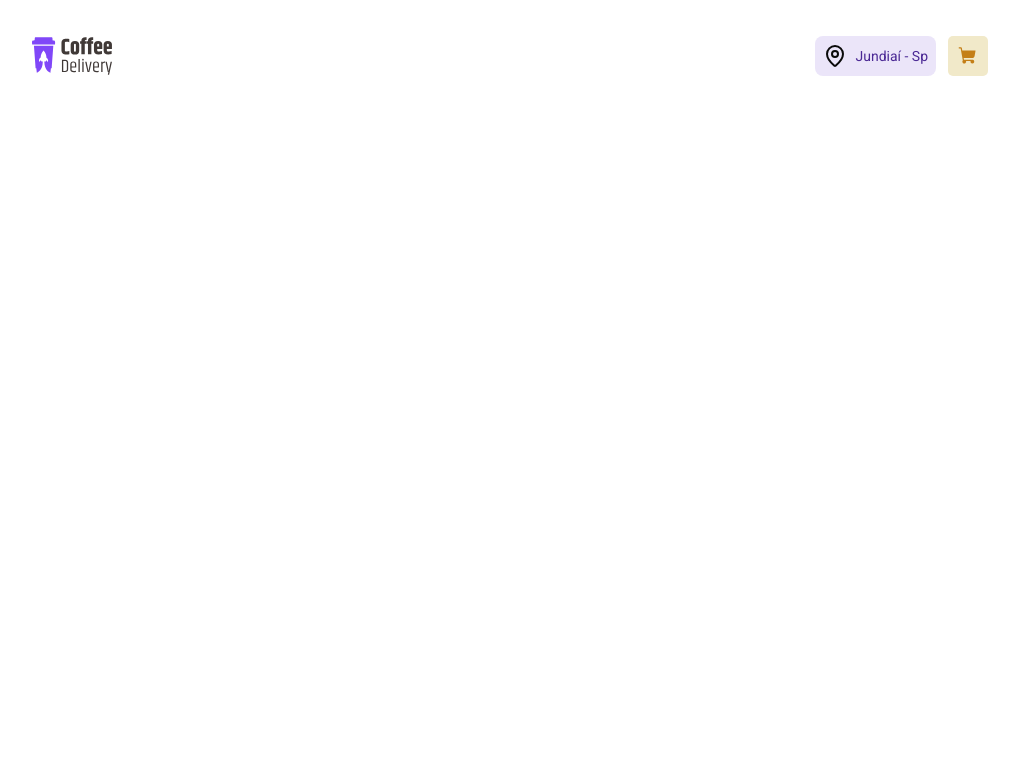
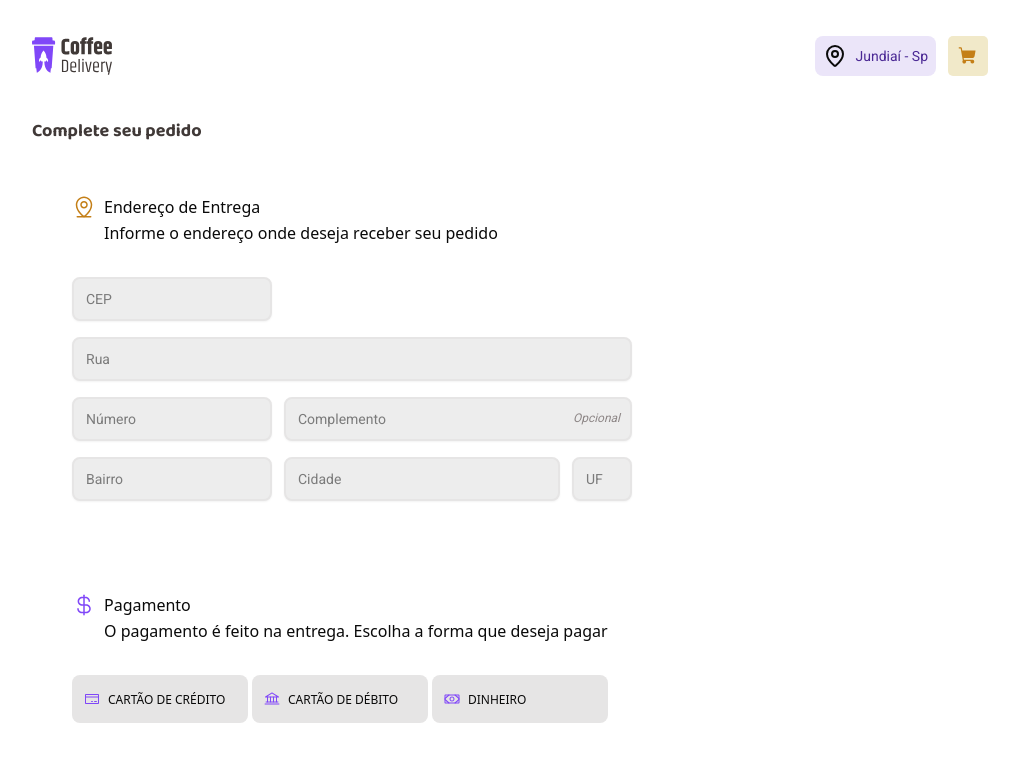
Before and after one commit to Amandalfs/Coffee-Delivery, a Next.js app: page /checkout in a window 1280 px wide. Shown: the top 762 px of the page, without its empty margins (128-1147 px from the left). Built offline with nearby package versions, Linux system fonts and the light colour scheme.

Commit message:
feat: create form delivery address and methodpayment

```diff
--- a/app/checkout/page.tsx
+++ b/app/checkout/page.tsx
@@ -1,7 +1,10 @@
+import { FormOrder } from "@/components/FormOrder/FormOrder";
+
 export default function Checkout() {
   return (
-   <>
+   <div className="flex gap-8">
+     <FormOrder />
 
-   </>
+   </div>
   );
 }
--- /dev/null
+++ b/components/FormOrder/FormOrder.tsx
@@ -0,0 +1,42 @@
+import { FormMethodPayment } from "../FormMethodPayment/FormMethodPayment";
+import CurrrentIcon from "../Icons/CurrentIcon";
+import MapPinLineIcon from "../Icons/MapPinLineIcon";
+import { InputText } from "../InputText/InputText";
+
+export function FormOrder() {
+    return <div className="flex flex-col gap-3 w-140">
+        <h1 className="text-base-subtitle font-title font-bold leading-tight text-size-title-XS">Complete seu pedido</h1>
+        <div className="flex flex-col mx-10 my-10 gap-8 w-full ">
+            <div className="flex gap-2">
+                <MapPinLineIcon className="size-6 fill-product-yellow-dark" />
+                <div className="flex flex-col gap-0.5">
+                    <h2>Endereço de Entrega</h2>
+                    <p>Informe o endereço onde deseja receber seu pedido</p>
+                </div>
+            </div>
+            <form className="flex flex-col gap-4 ">
+                <InputText placeholder="CEP" className="w-50" />
+                <InputText placeholder="Rua" className="w-140" />
+                <div className="flex justify-evenly gap-3">
+                    <InputText placeholder="Número" className="w-50" />
+                    <InputText placeholder="Complemento" className="w-87" isOptional />
+                </div>
+                <div className="flex justify-between gap-3">
+                    <InputText placeholder="Bairro" className="w-50" />
+                    <InputText placeholder="Cidade" className="w-69" />
+                    <InputText placeholder="UF" className="w-15 pr-0" />
+                </div>
+            </form>
+        </div>
+        <div className="flex flex-col mx-10 my-10 gap-8 w-full">
+            <div className="flex gap-2">
+                <CurrrentIcon className="size-6 fill-product-purple" />
+                <div className="flex flex-col gap-0.5">
+                    <h2>Pagamento</h2>
+                    <p>O pagamento é feito na entrega. Escolha a forma que deseja pagar</p>
+                </div>
+            </div>
+            <FormMethodPayment />
+        </div>
+    </div>;
+}
--- a/components/Icons/CurrentIcon.tsx
+++ b/components/Icons/CurrentIcon.tsx
@@ -1,20 +1,27 @@
 import * as React from "react"
 import { SVGProps } from "react"
 
-const CurrrentIcon = (props: SVGProps<SVGSVGElement>) => (
-  <svg xmlns="http://www.w3.org/2000/svg" fill="none" {...props}>
+const CurrentIcon = (props: SVGProps<SVGSVGElement>) => (
+  <svg
+    {...props}
+    width="1em"
+    height="1em"
+    viewBox="0 0 32 32"
+    fill="none"
+    xmlns="http://www.w3.org/2000/svg"
+  >
     <path
-      fill="#574F4D"
       fillRule="evenodd"
-      d="M16 2a1 1 0 0 1 1 1v26a1 1 0 1 1-2 0V3a1 1 0 0 1 1-1Z"
       clipRule="evenodd"
+      d="M16 2C16.5523 2 17 2.44772 17 3V29C17 29.5523 16.5523 30 16 30C15.4477 30 15 29.5523 15 29V3C15 2.44772 15.4477 2 16 2Z"
+      fill={props.fill}
     />
     <path
-      fill="#574F4D"
       fillRule="evenodd"
-      d="M9.257 6.757A6 6 0 0 1 13.5 5H18a6 6 0 0 1 6 6 1 1 0 1 1-2 0 4 4 0 0 0-4-4h-4.5a4 4 0 1 0 0 8H19a6 6 0 1 1 0 12h-6a6 6 0 0 1-6-6 1 1 0 1 1 2 0 4 4 0 0 0 4 4h6a4 4 0 1 0 0-8h-5.5A6 6 0 0 1 9.257 6.757Z"
       clipRule="evenodd"
+      d="M9.25736 6.75736C10.3826 5.63214 11.9087 5 13.5 5H18C18.7879 5 19.5681 5.15519 20.2961 5.45672C21.0241 5.75825 21.6855 6.20021 22.2426 6.75736C22.7998 7.31451 23.2417 7.97595 23.5433 8.7039C23.8448 9.43185 24 10.2121 24 11C24 11.5523 23.5523 12 23 12C22.4477 12 22 11.5523 22 11C22 10.4747 21.8965 9.95457 21.6955 9.46927C21.4945 8.98396 21.1999 8.54301 20.8284 8.17157C20.457 7.80014 20.016 7.5055 19.5307 7.30448C19.0454 7.10346 18.5253 7 18 7H13.5C12.4391 7 11.4217 7.42143 10.6716 8.17157C9.92143 8.92172 9.5 9.93913 9.5 11C9.5 12.0609 9.92143 13.0783 10.6716 13.8284C11.4217 14.5786 12.4391 15 13.5 15H19C20.5913 15 22.1174 15.6321 23.2426 16.7574C24.3679 17.8826 25 19.4087 25 21C25 22.5913 24.3679 24.1174 23.2426 25.2426C22.1174 26.3679 20.5913 27 19 27H13C11.4087 27 9.88258 26.3679 8.75736 25.2426C7.63214 24.1174 7 22.5913 7 21C7 20.4477 7.44772 20 8 20C8.55228 20 9 20.4477 9 21C9 22.0609 9.42143 23.0783 10.1716 23.8284C10.9217 24.5786 11.9391 25 13 25H19C20.0609 25 21.0783 24.5786 21.8284 23.8284C22.5786 23.0783 23 22.0609 23 21C23 19.9391 22.5786 18.9217 21.8284 18.1716C21.0783 17.4214 20.0609 17 19 17H13.5C11.9087 17 10.3826 16.3679 9.25736 15.2426C8.13214 14.1174 7.5 12.5913 7.5 11C7.5 9.4087 8.13214 7.88258 9.25736 6.75736Z"
+      fill={props.fill}
     />
   </svg>
 )
-export default CurrrentIcon
+export default CurrentIcon
--- a/components/Icons/MapPinLineIcon.tsx
+++ b/components/Icons/MapPinLineIcon.tsx
@@ -2,18 +2,31 @@ import * as React from "react"
 import { SVGProps } from "react"
 
 const MapPinLineIcon = (props: SVGProps<SVGSVGElement>) => (
-  <svg xmlns="http://www.w3.org/2000/svg" fill="none" {...props}>
+  <svg
+    {...props}
+    width="1em"
+    height="1em"
+    viewBox="0 0 32 32"
+    fill="none"
+    xmlns="http://www.w3.org/2000/svg"
+  >
     <path
-      fill="#574F4D"
       fillRule="evenodd"
-      d="M6 29a1 1 0 0 1 1-1h18a1 1 0 1 1 0 2H7a1 1 0 0 1-1-1ZM16 10a3 3 0 1 0 0 6 3 3 0 0 0 0-6Zm-5 3a5 5 0 1 1 10 0 5 5 0 0 1-10 0Z"
       clipRule="evenodd"
+      d="M6 29C6 28.4477 6.44772 28 7 28H25C25.5523 28 26 28.4477 26 29C26 29.5523 25.5523 30 25 30H7C6.44772 30 6 29.5523 6 29Z"
+      fill={props.fill}
     />
     <path
-      fill="#574F4D"
       fillRule="evenodd"
-      d="M16 4a9 9 0 0 0-9 9c0 4.14 2.312 7.91 4.755 10.719A31.529 31.529 0 0 0 16 27.75a31.529 31.529 0 0 0 4.245-4.031C22.688 20.909 25 17.139 25 13a9 9 0 0 0-9-9Zm0 25c-.573.82-.574.819-.574.819l-.003-.002-.008-.006-.025-.018a19.38 19.38 0 0 1-.427-.317c-.286-.218-.69-.538-1.173-.948a33.528 33.528 0 0 1-3.545-3.497C7.688 22.091 5 17.861 5 13a11 11 0 1 1 22 0c0 4.86-2.688 9.09-5.245 12.031a33.528 33.528 0 0 1-3.545 3.497 29.334 29.334 0 0 1-1.508 1.199l-.092.066-.025.018-.008.006-.002.001c-.001.001-.002.001-.575-.818Zm0 0 .573.82a1 1 0 0 1-1.146 0L16 29Z"
       clipRule="evenodd"
+      d="M16 10C14.3431 10 13 11.3431 13 13C13 14.6569 14.3431 16 16 16C17.6569 16 19 14.6569 19 13C19 11.3431 17.6569 10 16 10ZM11 13C11 10.2386 13.2386 8 16 8C18.7614 8 21 10.2386 21 13C21 15.7614 18.7614 18 16 18C13.2386 18 11 15.7614 11 13Z"
+      fill={props.fill}
+    />
+    <path
+      fillRule="evenodd"
+      clipRule="evenodd"
+      d="M16 4C13.6131 4 11.3239 4.94821 9.63604 6.63604C7.94821 8.32387 7 10.6131 7 13C7 17.1399 9.31185 20.9096 11.7546 23.7188C12.9638 25.1094 14.1755 26.2305 15.0851 27.0037C15.4449 27.3095 15.7562 27.5599 16 27.75C16.2438 27.5599 16.5551 27.3095 16.9149 27.0037C17.8245 26.2305 19.0362 25.1094 20.2454 23.7188C22.6882 20.9096 25 17.1399 25 13C25 10.6131 24.0518 8.32387 22.364 6.63604C20.6761 4.94821 18.3869 4 16 4ZM16 29C15.4265 29.8192 15.4263 29.819 15.4259 29.8188L15.4251 29.8182L15.4228 29.8166L15.4154 29.8114L15.39 29.7933C15.3683 29.7778 15.3375 29.7557 15.2981 29.7269C15.2192 29.6693 15.1059 29.5853 14.9631 29.4762C14.6775 29.2579 14.2732 28.9384 13.7899 28.5276C12.8245 27.707 11.5362 26.5156 10.2454 25.0312C7.68815 22.0904 5 17.8601 5 13C5 10.0826 6.15893 7.28473 8.22183 5.22183C10.2847 3.15893 13.0826 2 16 2C18.9174 2 21.7153 3.15893 23.7782 5.22183C25.8411 7.28473 27 10.0826 27 13C27 17.8601 24.3118 22.0904 21.7546 25.0312C20.4638 26.5156 19.1755 27.707 18.2101 28.5276C17.7268 28.9384 17.3225 29.2579 17.0369 29.4762C16.8941 29.5853 16.7808 29.6693 16.7019 29.7269C16.6625 29.7557 16.6317 29.7778 16.61 29.7933L16.5846 29.8114L16.5772 29.8166L16.5749 29.8182L16.5741 29.8188C16.5737 29.819 16.5735 29.8192 16 29ZM16 29L16.5735 29.8192C16.2291 30.0603 15.7709 30.0603 15.4265 29.8192L16 29Z"
+      fill={props.fill}
     />
   </svg>
 )
--- a/components/InputText/InputText.tsx
+++ b/components/InputText/InputText.tsx
@@ -1,5 +1,6 @@
 import { InputHTMLAttributes } from "react";
 import { Input } from "../ui/input";
+import clsx from "clsx";
 
 interface InputTextProps extends InputHTMLAttributes<HTMLInputElement> {
     isOptional?: boolean
@@ -10,7 +11,7 @@ export function InputText({isOptional, ...rest}: InputTextProps) {
     <div className="relative w-96 group">
       <Input
         {...rest}
-        className="
+        className={clsx(`
           bg-base-input border-base-button border-2
           placeholder:text-base-label
           placeholder:text-size-text-S
@@ -28,7 +29,7 @@ export function InputText({isOptional, ...rest}: InputTextProps) {
           text-size-text-S
           font-normal
           font-base
-          "
+          `, rest.className)}
       />
 
       {isOptional && <span
```
